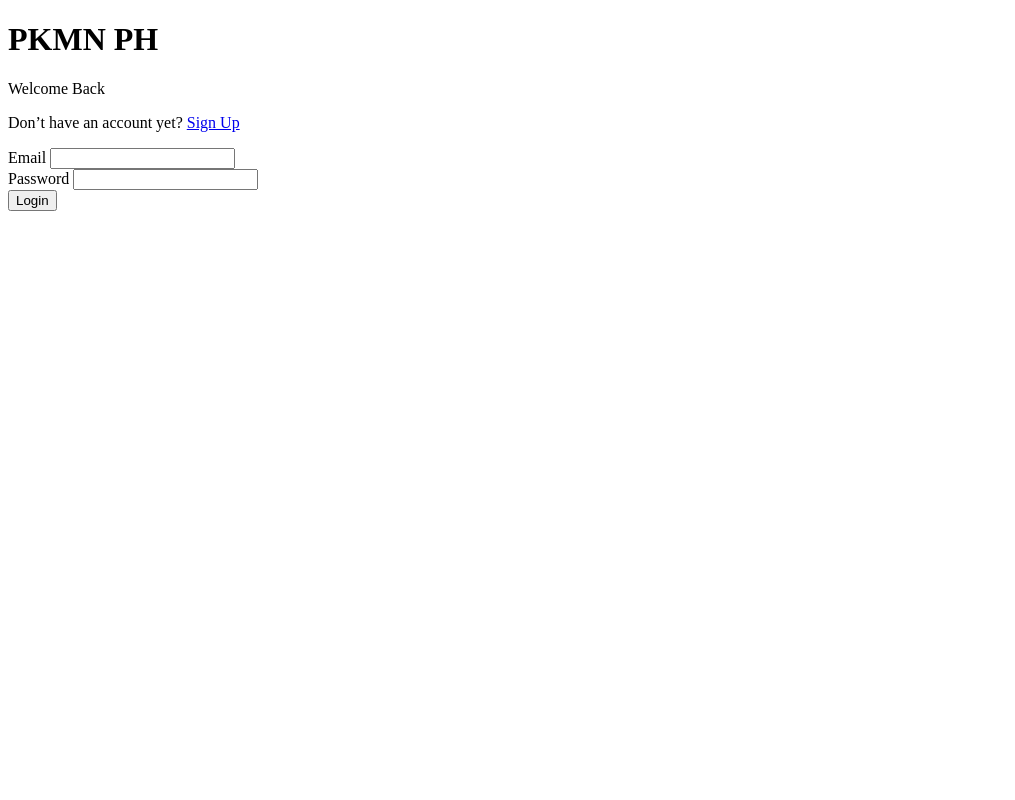
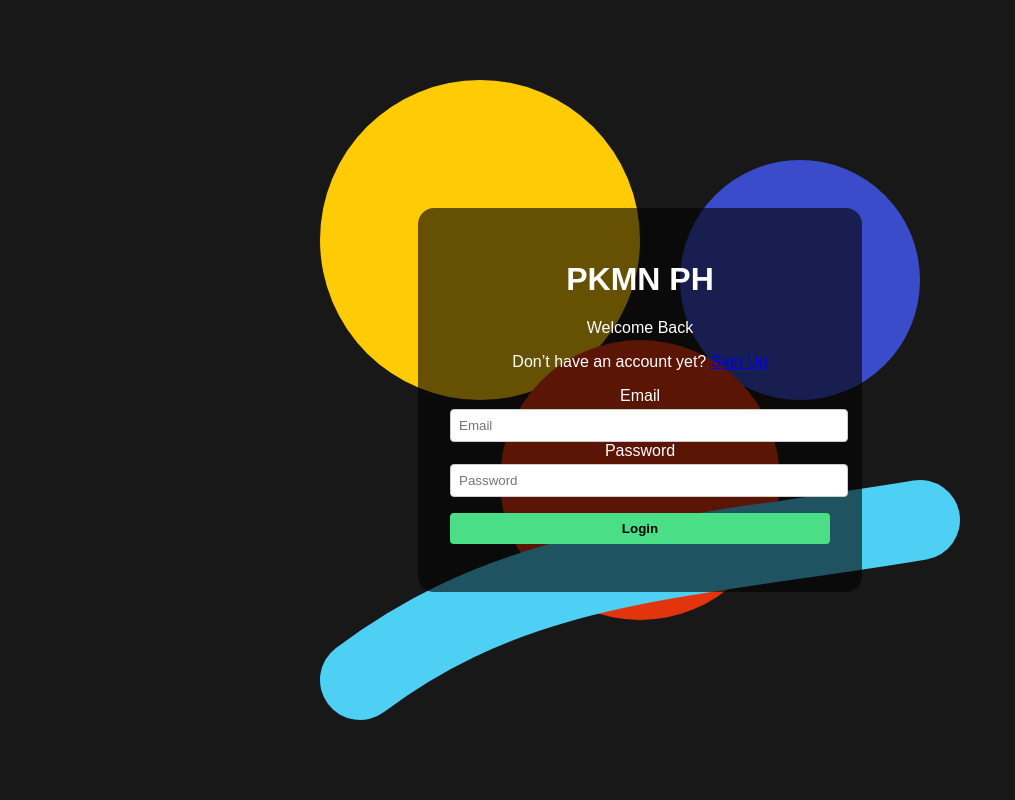
Before and after one commit to Mark-AImagineers/pkmn-tcg-phmarket, a Django app: page /login/ in a window 1280 px wide. Shown: the whole page, without its empty margins (0-1015 px from the left). Run offline with Django 5.2, Linux system fonts and the light colour scheme.

Commit message:
feat: connect login page to JWT API

```diff
--- a/users/forms.py
+++ b/users/forms.py
@@ -5,18 +5,20 @@ class LoginForm(forms.Form):
     email = forms.EmailField(
         widget=forms.EmailInput(
             attrs={
-                "class": "w-full px-4 py-2 rounded bg-login-input text-white placeholder-white/60 focus:outline-none focus:ring-2 focus:ring-green-400",
+                "class": "form-input",
                 "autocomplete": "email",
                 "id": "id_email",
+                "placeholder": "Email",
             }
         )
     )
     password = forms.CharField(
         widget=forms.PasswordInput(
             attrs={
-                "class": "w-full px-4 py-2 rounded bg-login-input text-white placeholder-white/60 focus:outline-none focus:ring-2 focus:ring-green-400",
+                "class": "form-input",
                 "autocomplete": "current-password",
                 "id": "id_password",
+                "placeholder": "Password",
             }
         )
     )
--- a/users/templates/users/login.html
+++ b/users/templates/users/login.html
@@ -2,48 +2,109 @@
 
 <!DOCTYPE html>
 <html lang="en">
+    <head>
+        <meta charset="UTF-8" />
+        <meta name="viewport" content="width=device-width, initial-scale=1.0" />
+        <title>Login</title>
+        <style>
+            body {
+                margin: 0;
+                height: 100vh;
+                background: #181818 url('{% static "img/pkmn-splash.svg" %}')
+                    center/contain no-repeat;
+                display: flex;
+                align-items: center;
+                justify-content: center;
+                font-family: Arial, sans-serif;
+                color: #fff;
+            }
 
-    <head>
-        <meta charset="UTF-8">
-        <meta name="viewport" content="width=device-width, initial-scale=1.0">
-        <title>Login</title>
-        <link rel="stylesheet" href="{% static 'fonts/Jersey15.woff2' %}" as="font" type="font/woff2" crossorigin />
-        <style>
-            @font-face {
-                font-family: 'Jersey 15';
-                src: url("{% static 'fonts/Jersey15.woff2' %}") format('woff2');
-                font-display: swap;
+            .login-box {
+                width: 100%;
+                max-width: 380px;
+                padding: 2rem;
+                background: rgba(0, 0, 0, 0.6);
+                border-radius: 1rem;
+                text-align: center;
+            }
+
+            .form-input {
+                width: 100%;
+                padding: 0.5rem;
+                border: 1px solid #ccc;
+                border-radius: 0.25rem;
+                margin-top: 0.25rem;
+            }
+
+            button {
+                width: 100%;
+                margin-top: 1rem;
+                padding: 0.5rem;
+                background: #4adf86;
+                color: #000;
+                border: none;
+                border-radius: 0.25rem;
+                cursor: pointer;
+                font-weight: bold;
+            }
+
+            button:hover {
+                background: #70e39d;
+            }
+
+            #login-result {
+                margin-top: 1rem;
+                color: #ffb4b4;
             }
         </style>
     </head>
 
-    <body class="h-screen bg-foil bg-splash flex items-center justify-center">
-        <div class="flex flex-col gap-4 backdrop-blur-lg bg-black/40 border border-white/10 rounded-3xl p-10 w-full max-w-md shadow-2xl text-white font-jersey text-center">
-            <h1 class="text-5xl font-bold tracking-wide mb-2">PKMN PH</h1>
-            <p class="text-white/80 text-lg">Welcome Back</p>
-            <p class="text-sm text-white/70">Don’t have an account yet? <a href="#" class="underline hover:no-underline">Sign Up</a></p>
+    <body>
+        <div class="login-box">
+            <h1>PKMN PH</h1>
+            <p>Welcome Back</p>
+            <p class="text-sm">Don’t have an account yet? <a href="#">Sign Up</a></p>
 
-            <form method="post" hx-post="{% url 'login' %}" hx-target="#login-result" hx-swap="outerHTML" class="space-y-4">
+            <form
+                method="post"
+                hx-post="{% url 'api_login' %}"
+                hx-swap="none"
+                hx-on="htmx:afterRequest: handleLogin(event)"
+            >
                 {% csrf_token %}
                 <div>
-                    <label for="email" class="block mb-1 text-sm">Email</label>
+                    <label for="email">Email</label>
                     {{ form.email }}
                 </div>
 
                 <div>
-                    <label for="password" class="block mb-1 text-sm">Password</label>
+                    <label for="password">Password</label>
                     {{ form.password }}
                 </div>
 
-                <button
-                    type="submit"
-                    class="w-full bg-green-500 hover:bg-green-400 text-black py-2 px-4 rounded-md relative overflow-hidden transition btn-shimmer"
-                >
-                    <span class="z-10 relative">Login</span>
-                </button>
+                <button type="submit">Login</button>
             </form>
 
-            <div id="login-result" class="mt-4"></div>
+            <div id="login-result"></div>
         </div>
+
+        <script>
+            function handleLogin(e) {
+                if (e.detail.xhr.status === 200) {
+                    try {
+                        const data = JSON.parse(e.detail.xhr.responseText);
+                        if (data.access && data.refresh) {
+                            localStorage.setItem('access', data.access);
+                            localStorage.setItem('refresh', data.refresh);
+                            window.location.href = '/';
+                            return;
+                        }
+                    } catch (err) {
+                        // fall through
+                    }
+                }
+                document.querySelector('#login-result').innerText = 'Invalid credentials';
+            }
+        </script>
     </body>
 </html>
--- a/version.json
+++ b/version.json
@@ -1,5 +1,5 @@
 {
   "app_name": "pkmn-tcg-phmarketplace",
-  "version": "0.1.5",
+  "version": "0.1.6",
   "environment": "local"
 }
```
Also changed, not shown: CHANGELOG.md.
